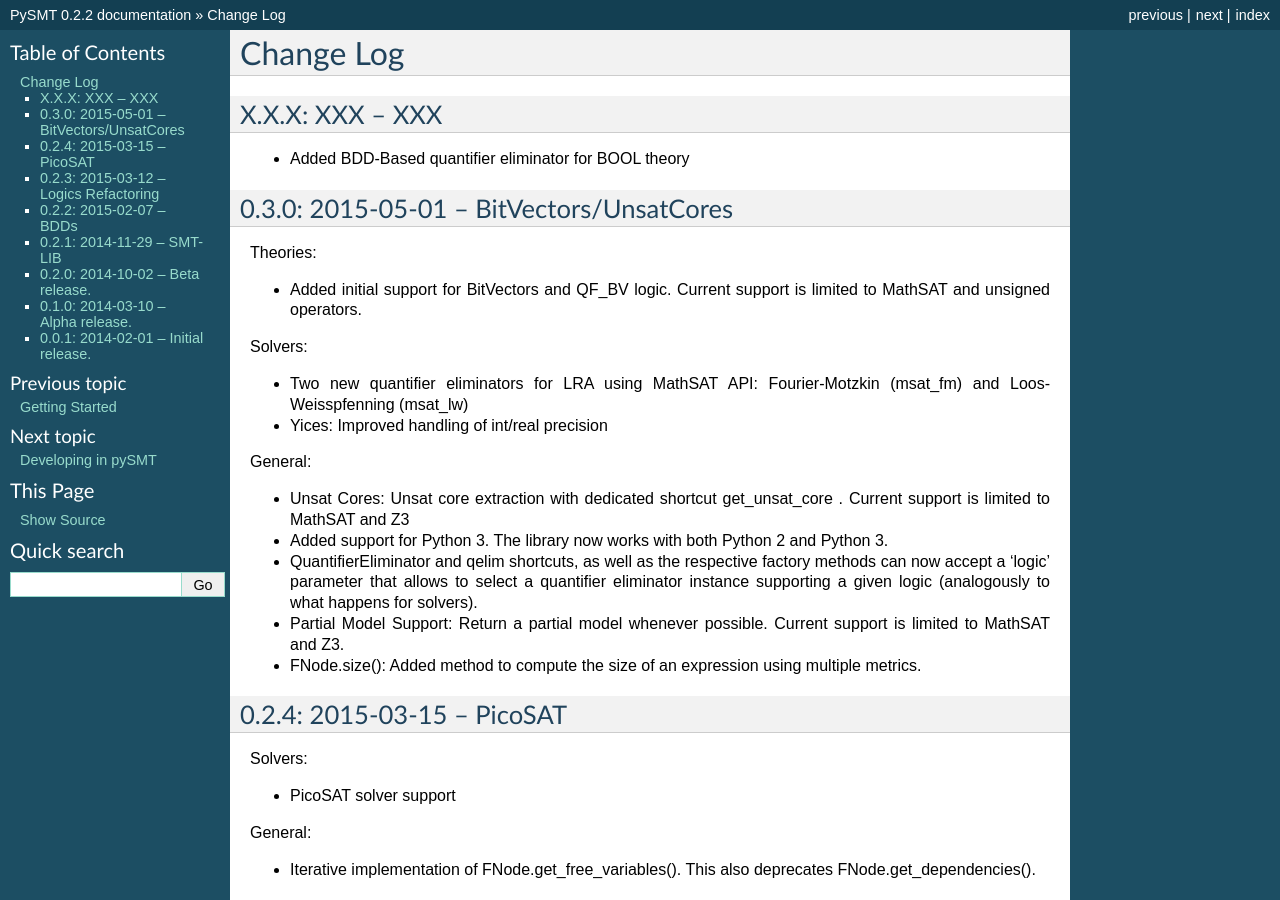
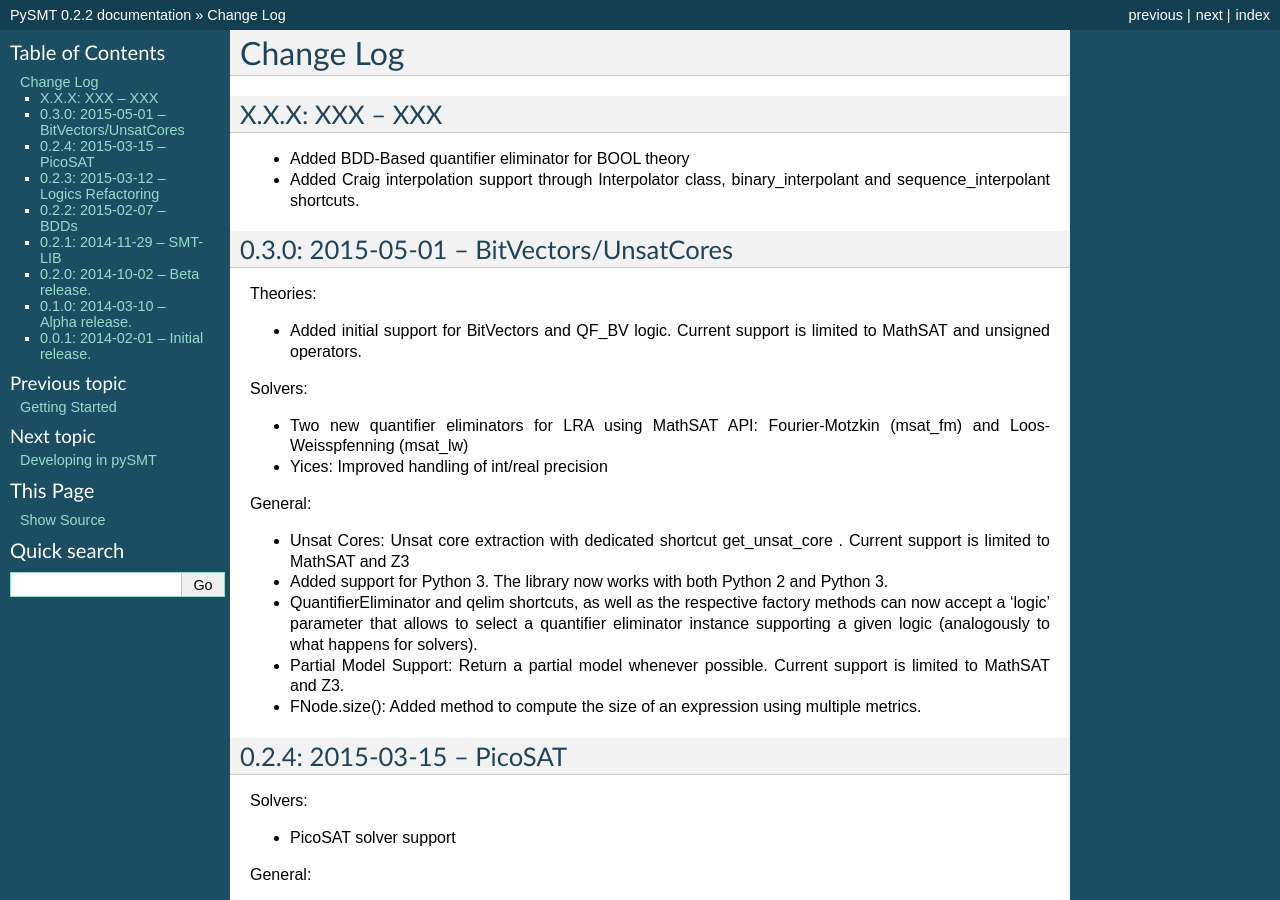
Before and after one commit to pysmt/pysmt, a Sphinx documentation site: the page built from docs/CHANGES.rst, in a window 1280 px wide and 900 px high. Built offline with Sphinx 7.4.7, drawn with Linux system fonts in a browser that asks for light colours; formulas are drawn with MathJax 3.

Commit message:
Added interpolation in CHANGES

```diff
--- a/docs/CHANGES.rst
+++ b/docs/CHANGES.rst
@@ -5,6 +5,9 @@ X.X.X: XXX  -- XXX
 -------------------------------------------
 
 * Added BDD-Based quantifier eliminator for BOOL theory
+
+* Added Craig interpolation support through Interpolator class,
+  binary_interpolant and sequence_interpolant shortcuts.
 
 
 0.3.0: 2015-05-01  -- BitVectors/UnsatCores
```
